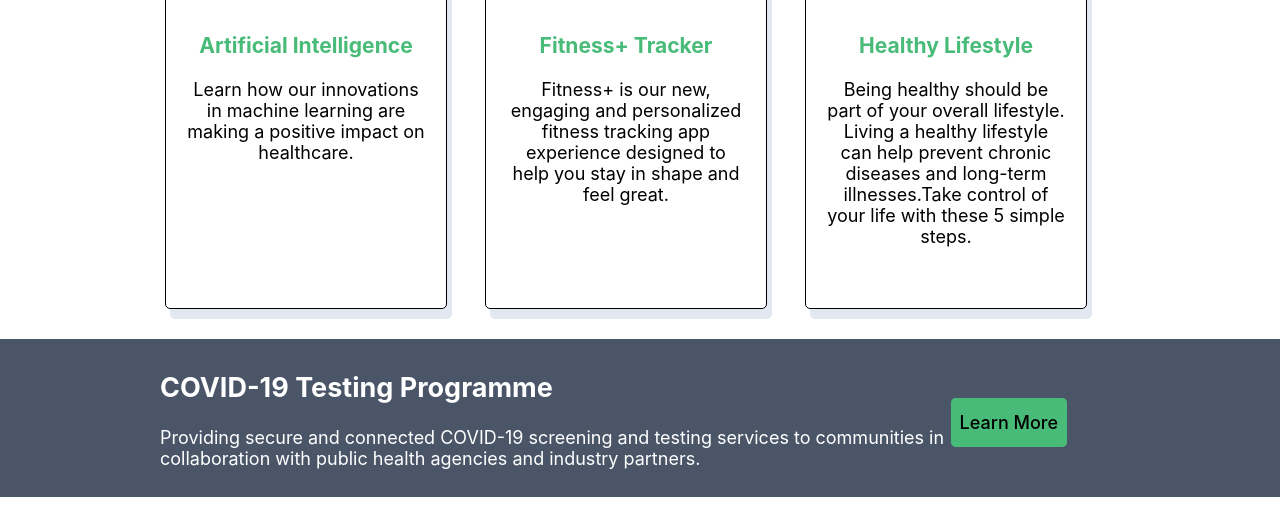
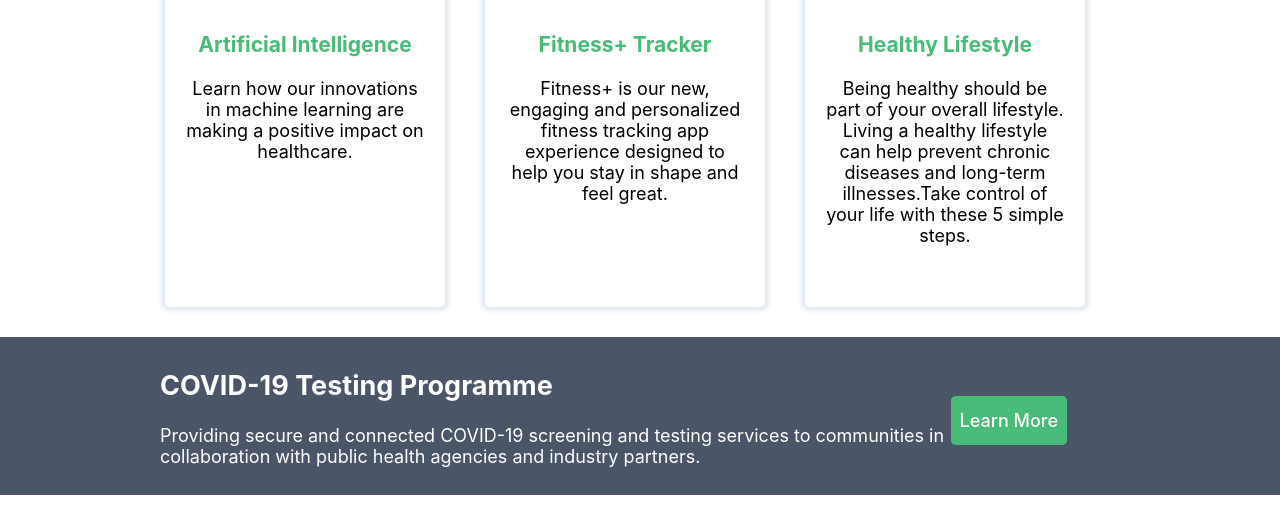
Before and after one commit to aabishuaa/info2180-project1, a plain HTML site: page index.html in a window 1280 px wide. Shown: the part 752-1269 px from the top of the page. Drawn offline with Linux system fonts and the light colour scheme.

Commit message:
Edited all documents final version

```diff
--- a/styles.css
+++ b/styles.css
@@ -106,9 +106,9 @@
 }
 
 .card {
-    border: 1px solid;
     border-radius: 5px;
-    box-shadow: 5px 10px #E2E8F0;
+    box-shadow: 0 0 4px 4px #E2E8F0;
+    border-color: #E2E8F0;
     background: #fff;
     text-align: center;
     font-size: 18px;
@@ -118,6 +118,7 @@
     width: 280px;
     height: 580px;
 }
+
 
 
 li {
@@ -169,6 +170,7 @@
 
 .testing .btn {
     background-color: #48BB78;
+    color: white; /* Added color property to change text color to white */
     position: relative;
     top: 46%;
     right: 27%;
@@ -282,6 +284,7 @@
 }
 
 .newsletter .btn {
+    border: none;
     border-radius: 5px;
     margin-left: 20px;
     background: #5A67D8;
@@ -296,6 +299,7 @@
 }
 
 input {
+    border: none;
     border-radius: 5px;
     width: 300px;
     height: 40px;
```
